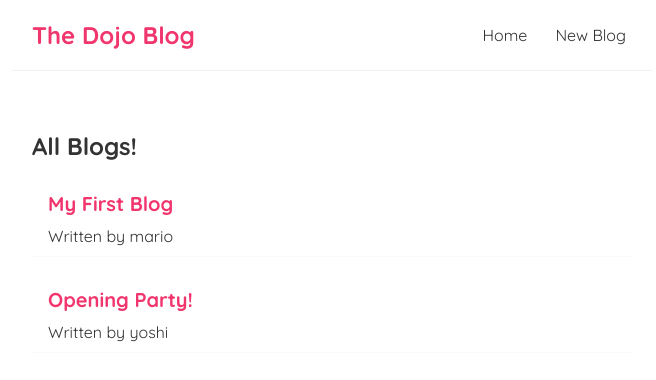
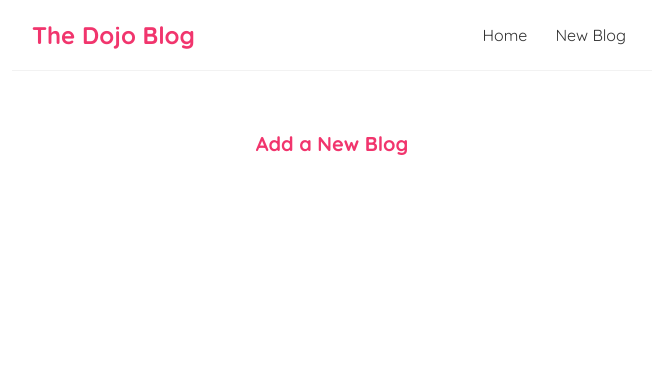
Before and after one commit to flowAlexS/ReactStart, a React (Create React App) app in the folder net-ninja/: page /create in a window 1280 px wide. Shown: the top 380 px of the page, without its empty margins (308-964 px from the left). Built offline with nearby package versions, Linux system fonts and the light colour scheme; data requests are answered from the project's data file.

Commit message:
Added cleanup method

```diff
--- a/net-ninja/package.json
+++ b/net-ninja/package.json
@@ -8,6 +8,7 @@
     "@testing-library/user-event": "^13.5.0",
     "react": "^18.2.0",
     "react-dom": "^18.2.0",
+    "react-router-dom": "^5.3.4",
     "react-scripts": "5.0.1",
     "web-vitals": "^2.1.4"
   },
--- a/net-ninja/src/App.js
+++ b/net-ninja/src/App.js
@@ -1,15 +1,26 @@
 import Navbar from './Navbar';
+import Create from './Create';
 import Home from './Home';
+import { BrowserRouter as Router, Route, Switch } from 'react-router-dom';
 
 function App() {
 
   return (
-    <div className="App">
-      <Navbar />
-      <div className="content">
-        <Home />
+    <Router>
+      <div className="App">
+        <Navbar />
+        <div className="content">
+          <Switch>
+            <Route exact path="/">
+              <Home />
+            </Route>
+            <Route exact path="/create">
+              <Create />
+            </Route>
+          </Switch>
+        </div>
       </div>
-    </div>
+    </Router>
   );
 }
 
--- /dev/null
+++ b/net-ninja/src/Create.js
@@ -0,0 +1,9 @@
+const Create = () => {
+    return (
+        <div className="create">
+            <h2>Add a New Blog</h2>
+        </div>
+     );
+}
+
+export default Create;
--- a/net-ninja/src/Navbar.js
+++ b/net-ninja/src/Navbar.js
@@ -1,10 +1,12 @@
+import { Link } from "react-router-dom/cjs/react-router-dom.min";
+
 const Navbar = () => {
     return (
         <nav className="navbar">
             <h1>The Dojo Blog</h1>
             <div className="links">
-                <a href="/">Home</a>
-                <a href="/create">New Blog</a>
+                <Link to="/">Home</Link>
+                <Link to="/create">New Blog</Link>
             </div>
         </nav>
     );
--- a/net-ninja/src/UseFetch.js
+++ b/net-ninja/src/UseFetch.js
@@ -6,7 +6,9 @@
     const [error, setError] = useState(null);
 
     useEffect(() => {
-        fetch(url)
+        const abort = new AbortController();
+
+        fetch(url, { signal: abort.signal })
         .then(res => {
             if (!res.ok)
             {
@@ -21,9 +23,17 @@
             setError(null);
         })
         .catch(err => {
-            setError(err.message);
-            setIsPending(false);
+            if (err.name === 'AbortError')
+            {
+                console.log('Fetch aborted');
+            }
+            else {
+                setError(err.message);
+                setIsPending(false);
+            }
         })
+
+        return () => abort.abort();
     }, []);
 
     return { data, isPending, error }
```
Also changed, not shown: 1 other file (tests, documents, lock files or other folders).
